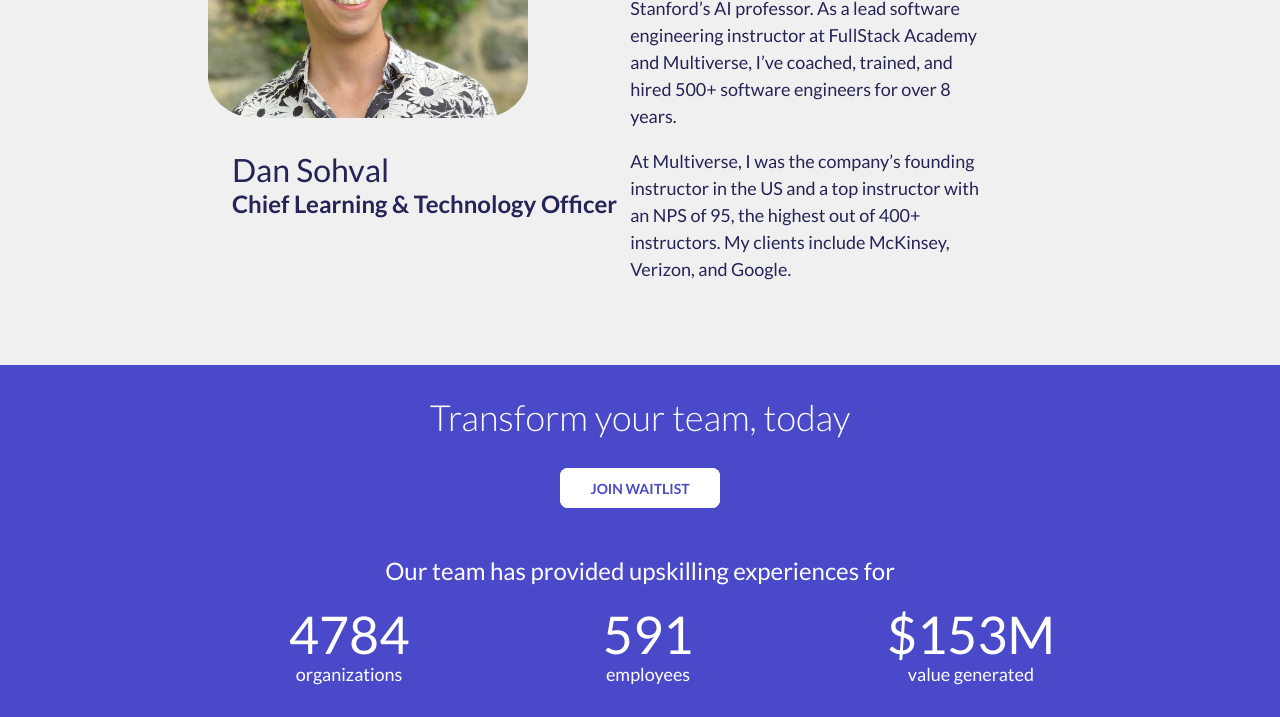
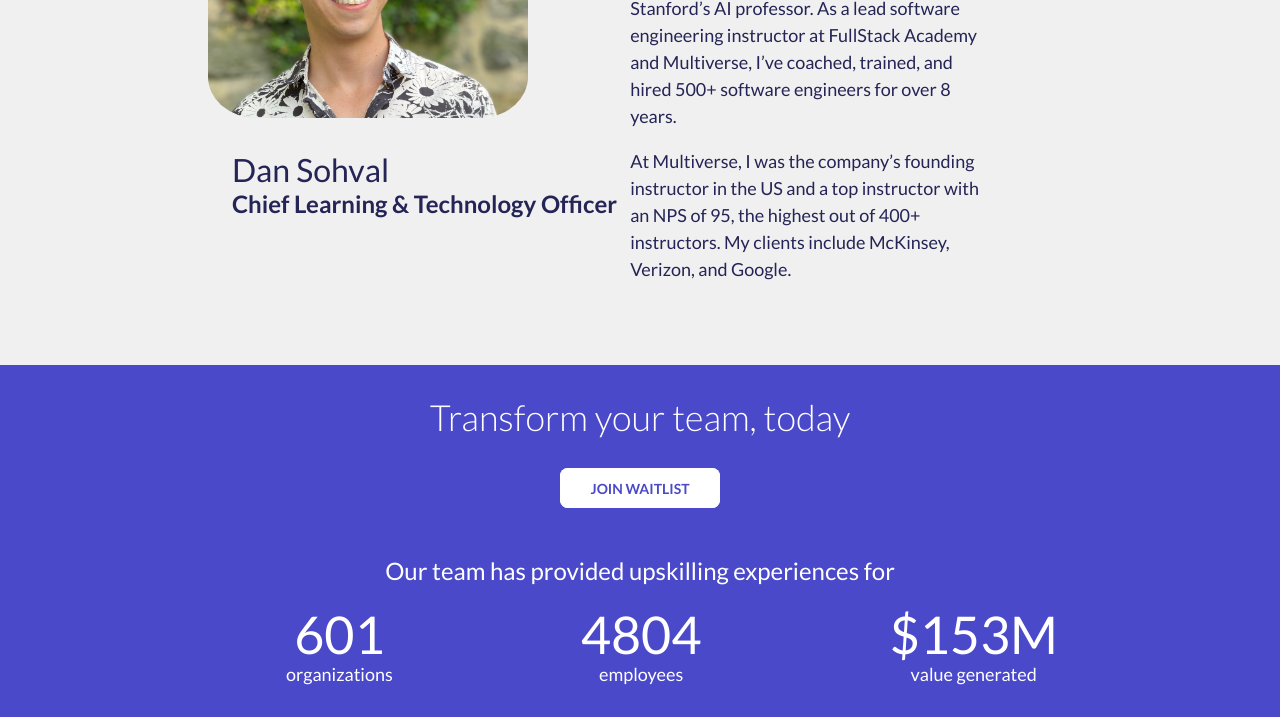
Before and after one commit to danceoval/savvy-site, a website: page public/team.html in a window 1280 px wide. Shown: the part 1167-1884 px from the top of the page. Drawn offline with Linux system fonts and the light colour scheme.

Commit message:
Update team.html

```diff
--- a/public/team.html
+++ b/public/team.html
@@ -128,8 +128,8 @@
 
      <h2 class="center">Our team has provided upskilling experiences for</h2>
       <div class="stats-container">
-         <p><span class="stat-no">4784 </span></br>organizations</p>
-        <p><span class="stat-no">591</span></br> employees</p>
+        <p><span class="stat-no">601 </span></br>organizations</p>
+        <p><span class="stat-no">4804</span></br> employees</p>
         <p><span class="stat-no">$153M</span></br> value generated</p>
       </div>
 
```
